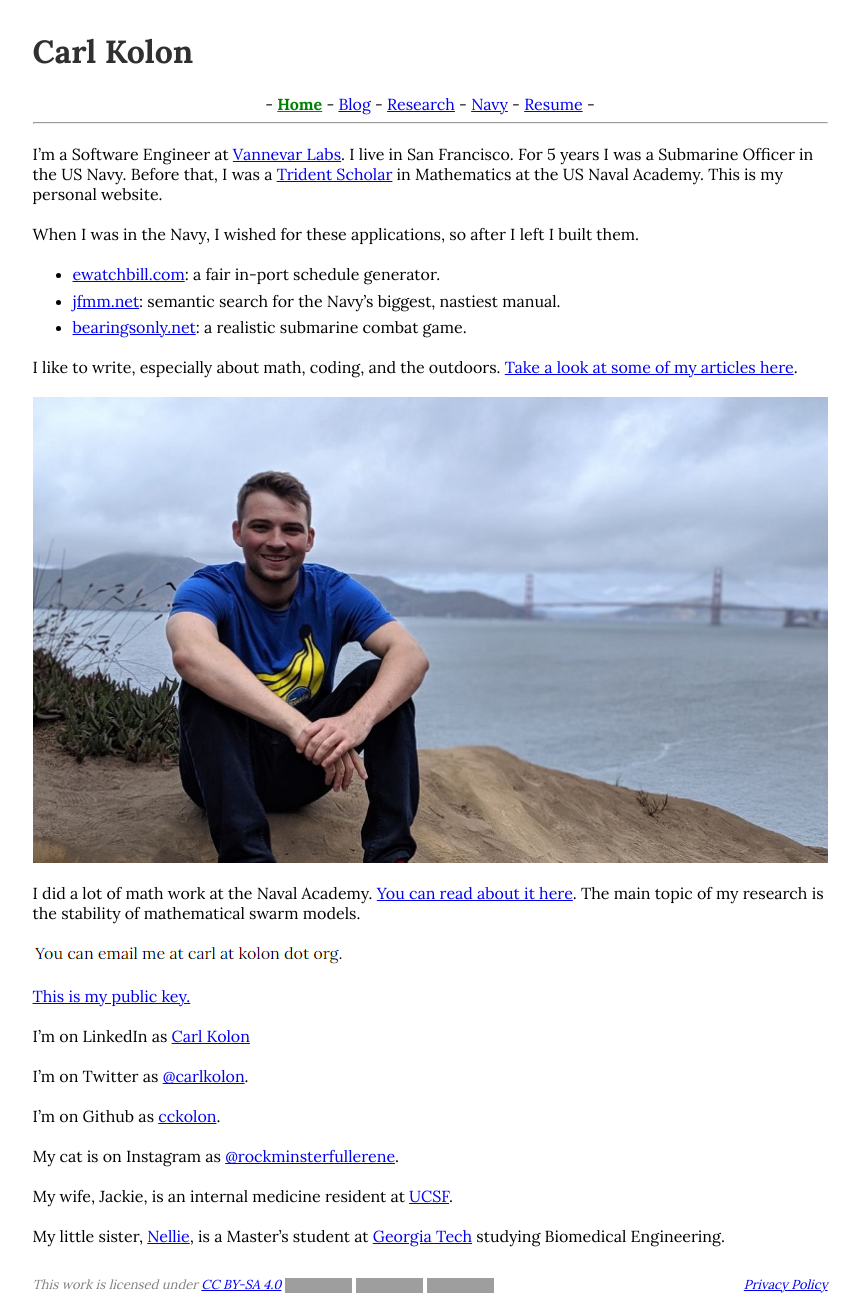
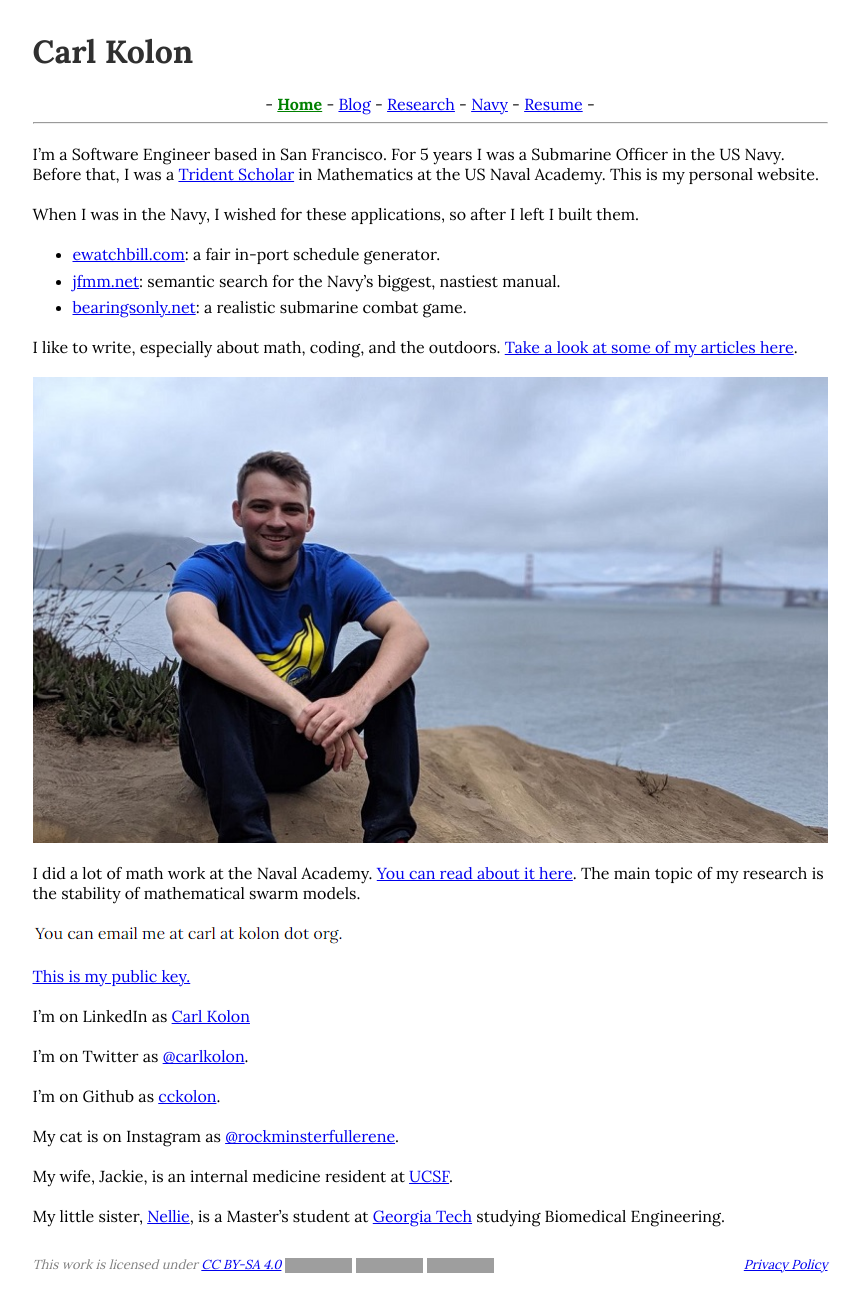
Before and after one commit to cckolon/cckolon.github.io, a Jekyll site: the page built from index.md, in a window 1280 px wide. Shown: the whole page, without its empty margins (210-1070 px from the left). Built offline with Jekyll 4.4.1, drawn with Linux system fonts in a browser that asks for light colours; comment, search, counter and statistics services are not loaded; grey boxes are pictures that could not be loaded.

Commit message:
Remove VL

```diff
--- a/index.md
+++ b/index.md
@@ -5,7 +5,7 @@ image: /assets/media/golden_gate.jpg
 description: Welcome to my site!
 ---
 
-I'm a Software Engineer at [Vannevar Labs](https://www.vannevarlabs.com/). I live in San Francisco. For 5 years I was a Submarine Officer in the US Navy. Before that, I was a [Trident Scholar](https://www.usna.edu/TridentProgram/index.php) in Mathematics at the US Naval Academy. This is my personal website.
+I'm a Software Engineer based in San Francisco. For 5 years I was a Submarine Officer in the US Navy. Before that, I was a [Trident Scholar](https://www.usna.edu/TridentProgram/index.php) in Mathematics at the US Naval Academy. This is my personal website.
 
 When I was in the Navy, I wished for these applications, so after I left I built them.
 
```
